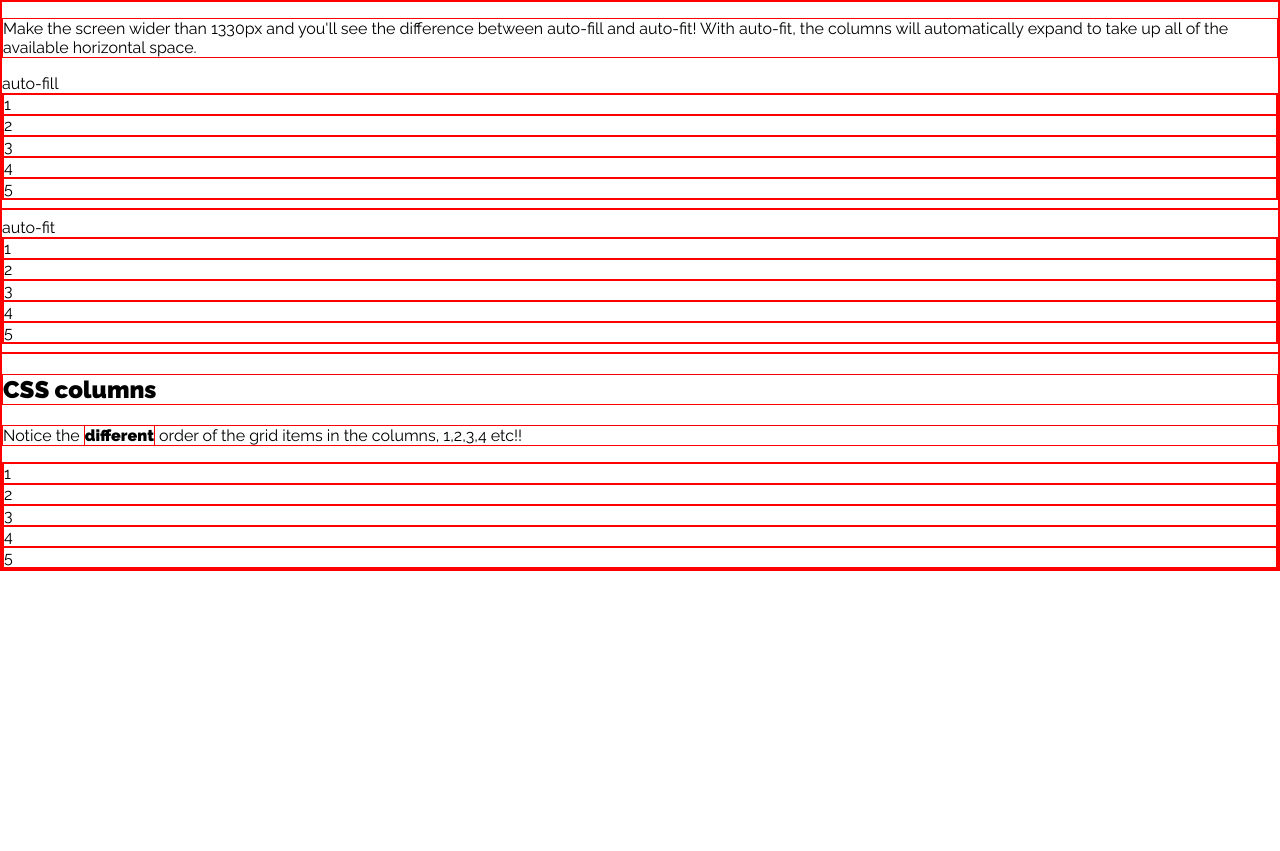
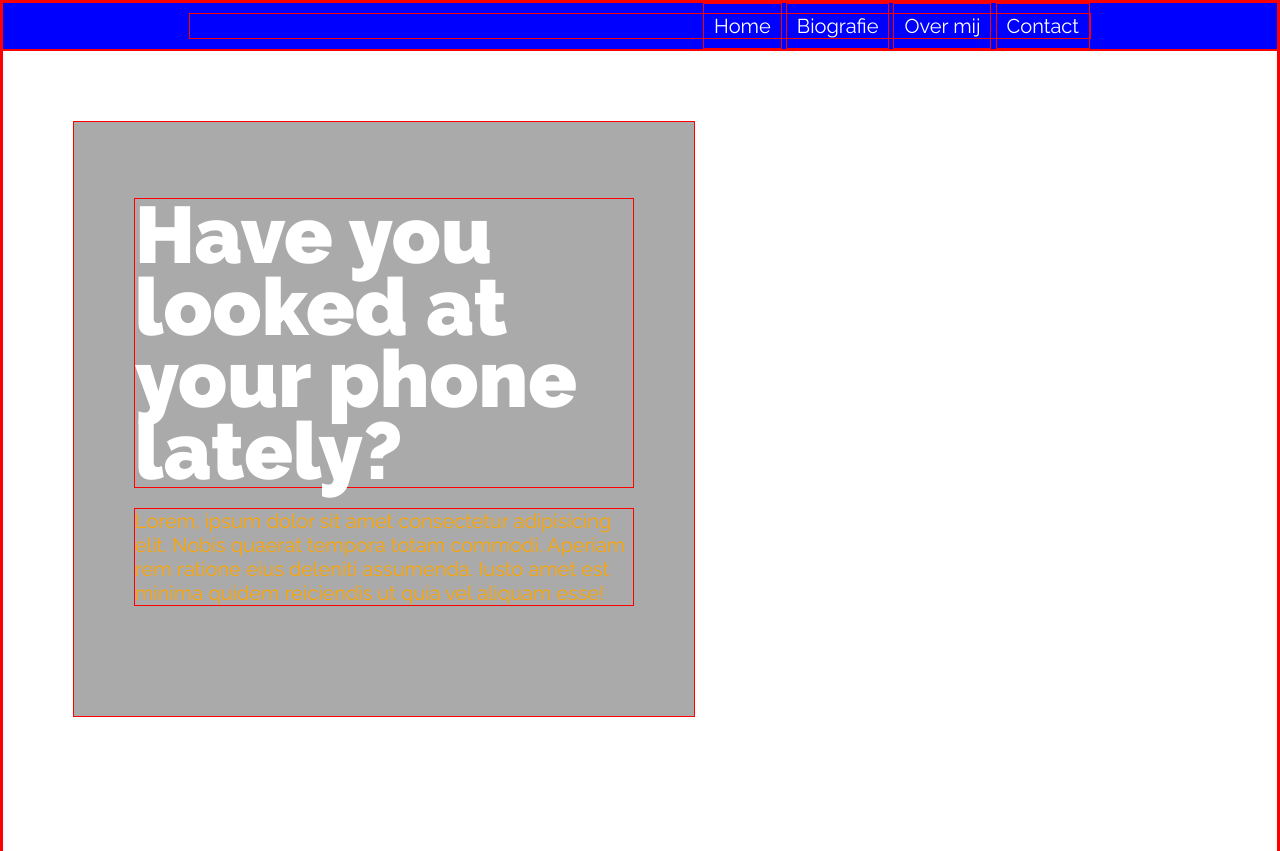
Before and after one commit to davidvandenbor/hero-header-voorbeeld, a website built with Parcel: page index.html in a window 1280 px wide. Shown: the top 851 px of the page. Before the commit the page ends 800 px from the top, so only its background shows below. Built offline with nearby package versions, Linux system fonts and the light colour scheme; files whose address does not match are found by name.

Commit message:
Update index.html

```diff
--- a/index.html
+++ b/index.html
@@ -2,76 +2,60 @@
 <html lang="en">
 
 <head>
-   <meta charset="UTF-8">
-   <meta name="viewport" content="width=device-width, initial-scale=1.0">
-   <title>Scalable CSS grids and CSS columns without media queries</title>
-   <link rel="stylesheet" href="style.css">
+ <meta charset="UTF-8">
+ <meta http-equiv="X-UA-Compatible" content="IE=edge">
+ <meta name="viewport" content="width=device-width, initial-scale=1.0">
+ <link rel="stylesheet" href="style.css">
+ <title>Header Hero voorbeeld</title>
 </head>
+
 <body>
+ <nav>
+  <section>
+   <a href="index.html">Home</a>
+   <a href="biografie.html">Biografie</a>
+   <a href="over-mij.html">Over mij</a>
+   <a href="contact.html">Contact</a>
+  </section>
 
-<p>Make the screen wider than 1330px and you'll see the difference between auto-fill and auto-fit! With auto-fit, the columns will automatically expand to take up all of the available horizontal space. </p>
+ </nav>
 
-   auto-fill
-<div class="grid-container-cssgrid grid-container--fill">
-  <div class="grid-element">
-    1
-  </div>
-  <div class="grid-element">
-    2
-  </div>
-  <div class="grid-element">
-    3
-  </div>
-  <div class="grid-element">
-    4
-  </div>
-  <div class="grid-element">
-    5
-  </div>
-</div>
+ <header>
+  <article>
+   <h1>Have you looked at your phone lately?</h1>
+   <p>Lorem, ipsum dolor sit amet consectetur adipisicing elit. Nobis quaerat tempora totam commodi. Aperiam rem ratione eius deleniti assumenda. Iusto amet est minima quidem reiciendis ut quia vel aliquam esse!</p>
+  </article>
+ </header>
 
-<hr>
+ <section class="inleiding">
+  <article>
+   <h2>Dit is mijn subkopje</h2>
+   <p>Lorem ipsum, dolor sit amet consectetur adipisicing elit. Iure nostrum dolor iusto suscipit quidem inventore? Temporibus minus corrupti unde ad molestiae amet blanditiis doloremque consequuntur maiores, natus, totam quae quibusdam.</p>
+  </article>
+  <article>
+   <h2>Dit is mijn subkopje</h2>
+   <p>Lorem ipsum, dolor sit amet consectetur adipisicing elit. Iure nostrum dolor iusto suscipit quidem inventore? Temporibus minus corrupti unde ad molestiae amet blanditiis doloremque consequuntur maiores, natus, totam quae quibusdam.</p>
+  </article>
+ </section>
 
-auto-fit
-<div class="grid-container-cssgrid grid-container--fit">
-  <div class="grid-element">
-    1
-  </div>
-  <div class="grid-element">
-    2
-  </div>
-  <div class="grid-element">
-    3
-  </div>
-  <div class="grid-element">
-    4
-  </div>
-  <div class="grid-element">
-    5
-  </div>
-</div>
+ <footer>
 
-<hr>
+  <section>
+   <article>
+    <h2>dit is mijn kopje</h2>
+    <p>Lorem ipsum dolor, sit amet consectetur adipisicing elit. Magnam omnis veritatis, quo tempore modi amet eos id saepe iusto facilis pariatur qui iste accusantium ullam placeat. Ut neque similique nesciunt.</p>
+   </article>
+   <article>
+    <h2>dit is mijn kopje</h2>
+    <p>Lorem ipsum dolor, sit amet consectetur adipisicing elit. Magnam omnis veritatis, quo tempore modi amet eos id saepe iusto facilis pariatur qui iste accusantium ullam placeat. Ut neque similique nesciunt.</p>
+   </article>
+   <article>
+    <h2>dit is mijn kopje</h2>
+    <p>Lorem ipsum dolor, sit amet consectetur adipisicing elit. Magnam omnis veritatis, quo tempore modi amet eos id saepe iusto facilis pariatur qui iste accusantium ullam placeat. Ut neque similique nesciunt.</p>
+   </article>
+  </section>
 
-<h2>CSS columns</h2>
-   <p>Notice the <strong>different</strong> order of the grid items in the columns, 1,2,3,4 etc!!</p>
-<div class="grid-container csscolumns">
-  <div class="grid-element">
-    1
-  </div>
-  <div class="grid-element">
-    2
-  </div>
-  <div class="grid-element">
-    3
-  </div>
-  <div class="grid-element">
-    4
-  </div>
-  <div class="grid-element">
-    5
-  </div>
-</div>
+ </footer>
+</body>
 
-</body>
 </html>
```
